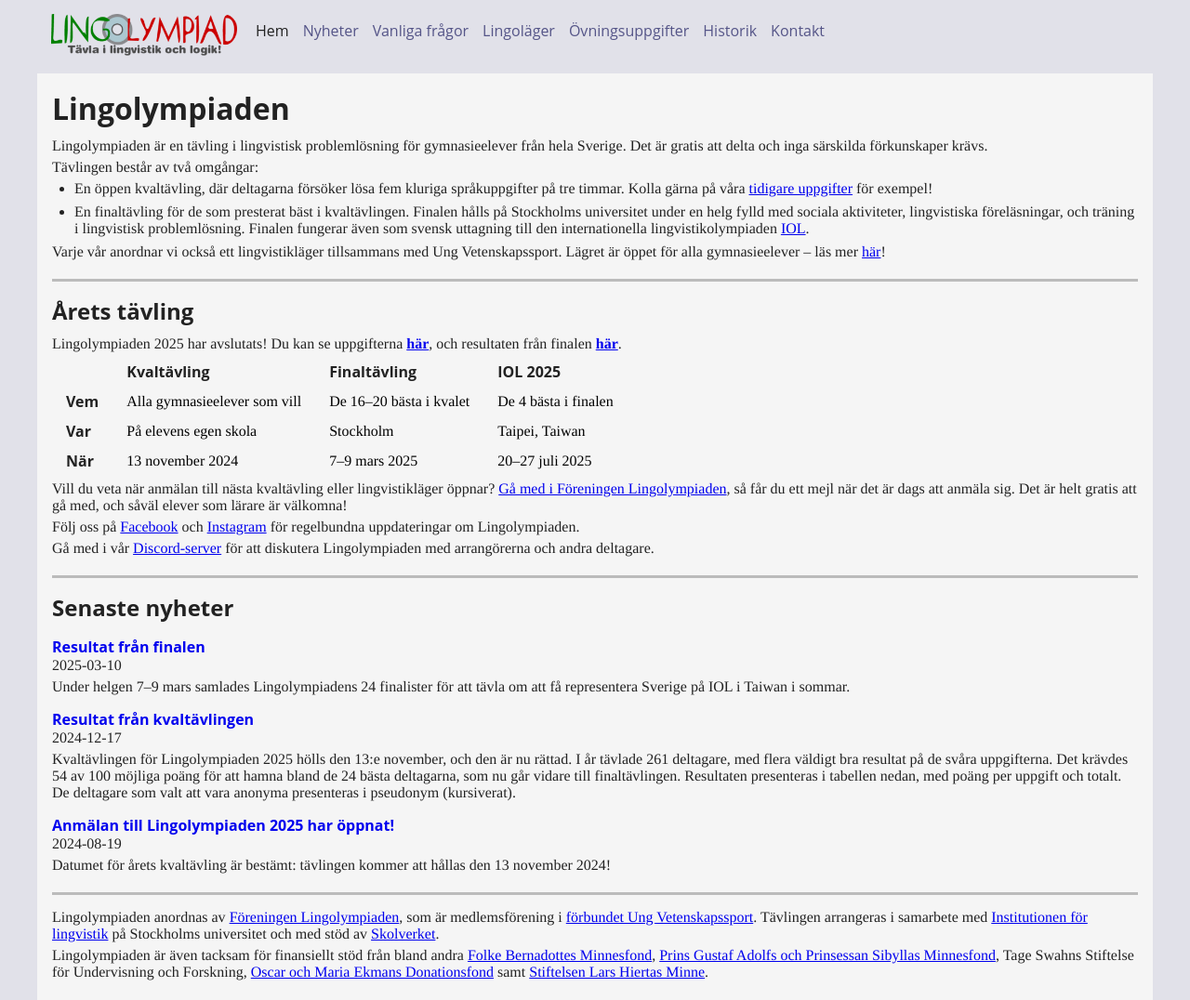
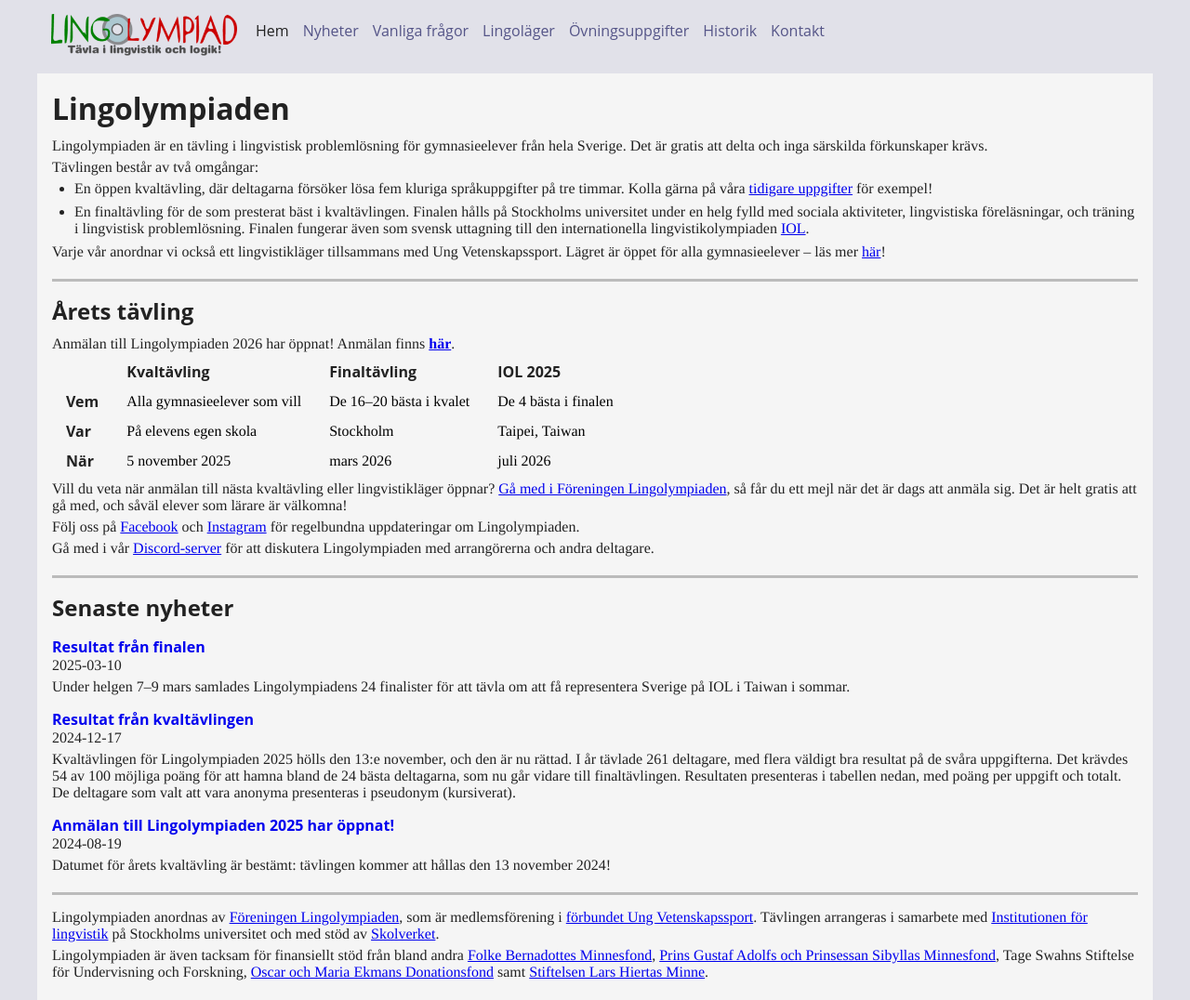
Before and after one commit to lingolympiad/lingolympiad.github.io, a Jekyll site: the page built from index.md, in a window 1280 px wide. Shown: the whole page at 93% size. Built offline with Jekyll 4.4.1, drawn with Linux system fonts in a browser that asks for light colours.

Commit message:
Update index.md

```diff
--- a/index.md
+++ b/index.md
@@ -17,7 +17,7 @@
 
 ## Årets tävling
 
-Lingolympiaden 2025 har avslutats! Du kan se uppgifterna [**här**](ovning), och resultaten från finalen [**här**](2025/03/10/final-resultat.html).
+Anmälan till Lingolympiaden 2026 har öppnat! Anmälan finns [**här**](2025/08/12/kval-anmalan.html).
 
 <div class="hscroll">
 
@@ -42,9 +42,9 @@
   </tr>
   <tr>
     <th>När</th>
-    <td>13 november 2024</td>
-    <td>7–9 mars 2025</td>
-    <td>20–27 juli 2025</td>
+    <td>5 november 2025</td>
+    <td>mars 2026</td>
+    <td>juli 2026</td>
   </tr>
 </table>
 
```
